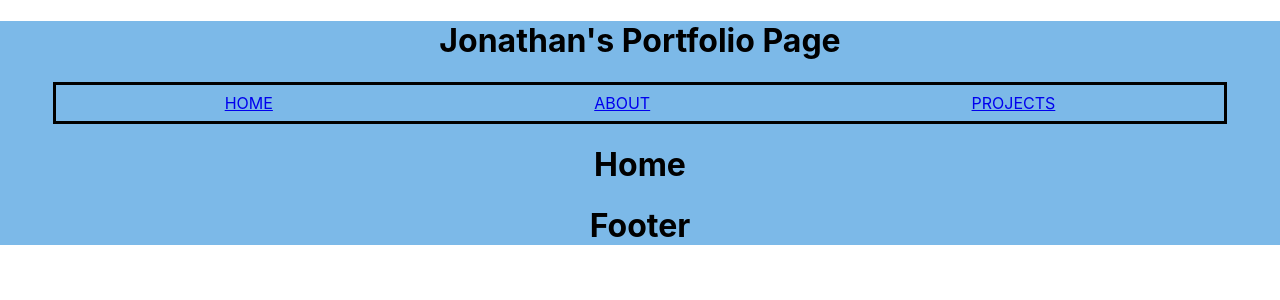
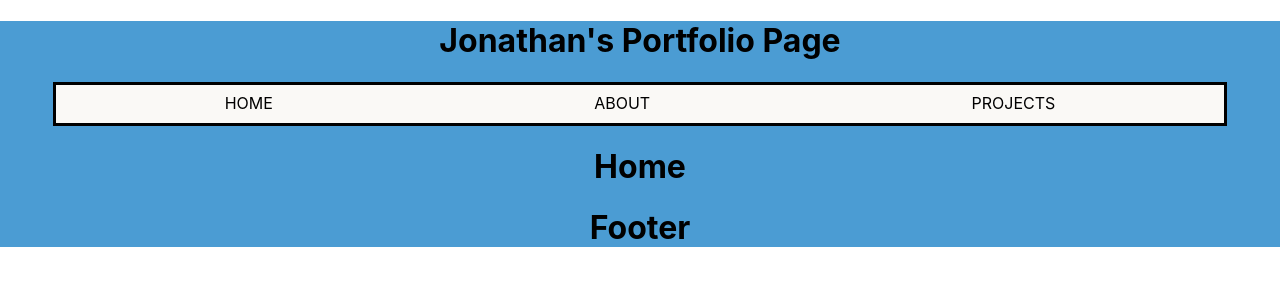
Before and after one commit to Jonathan2025/FRONTEND-ExpressReactPortfolio, a React (Create React App) app: page / in a window 1280 px wide. Shown: the top 300 px of the page. Built offline with nearby package versions, Linux system fonts and the light colour scheme.

Commit message:
added some styling to the navbar

```diff
--- a/src/App.css
+++ b/src/App.css
@@ -1,11 +1,12 @@
 .App {
   text-align: center;
-  background-color: #7CB9E8;
+  background-color: #4B9CD3;
 }
 
 
 /* modifying the navigation bar from header component */
 .navStyle {
+  background-color: #FAF9F6;
   display: flex;
   justify-content: space-around;
   border: 3px solid black;
@@ -15,9 +16,32 @@
   margin-bottom: 20px;
 }
 
+/* make the tab that the user clicks on in the nav bar active */
+.navStyle a {
+  color: #000;
+  text-decoration: none;
+  border-bottom: 2px solid transparent;
+  transition: color 0.3s ease-in-out, background-color 0.3s ease-in-out, border-color 0.3s ease-in-out;
+}
+
+.navStyle a:focus,
+.navStyle a:active {
+  color: #fff;
+  background-color: #7CB9E8;
+  border-color: #7CB9E8;
+}
+
+.navStyle a:hover {
+  color: #7CB9E8;
+  border-color: #7CB9E8;
+}
+
+
+
+
 /* modifying the about info from the about.js */
 .aboutInfo{
-  background-color: white;
+  background-color: #FAF9F6;
   justify-content: space-around;
   border: 3px solid black;
   padding: 8px;
--- a/src/components/Header.js
+++ b/src/components/Header.js
@@ -20,13 +20,13 @@ function Header(props) {
       <h1>Jonathan's Portfolio Page</h1>
       {/* <nav style={navStyle}> */}
       <nav className="navStyle">
-        <Link to="/">
+        <Link to="/" activeClassName="active">
           <div>HOME</div>
         </Link>
-        <Link to="/about">
+        <Link to="/about" activeClassName="active">
           <div>ABOUT</div>
         </Link>
-        <Link to="/projects">
+        <Link to="/projects" activeClassName="active">
           <div>PROJECTS</div>
         </Link>
       </nav>
```
